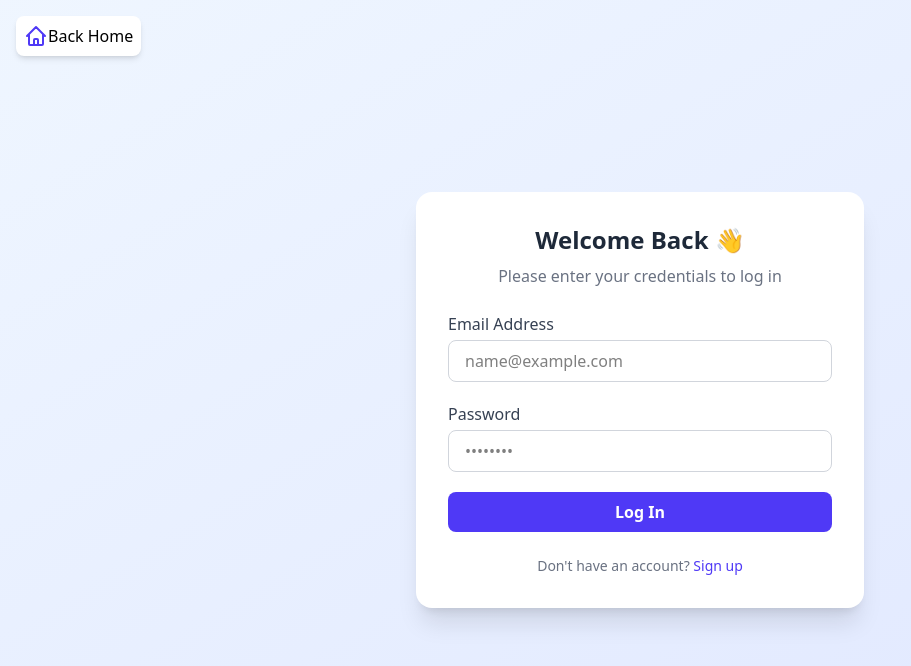
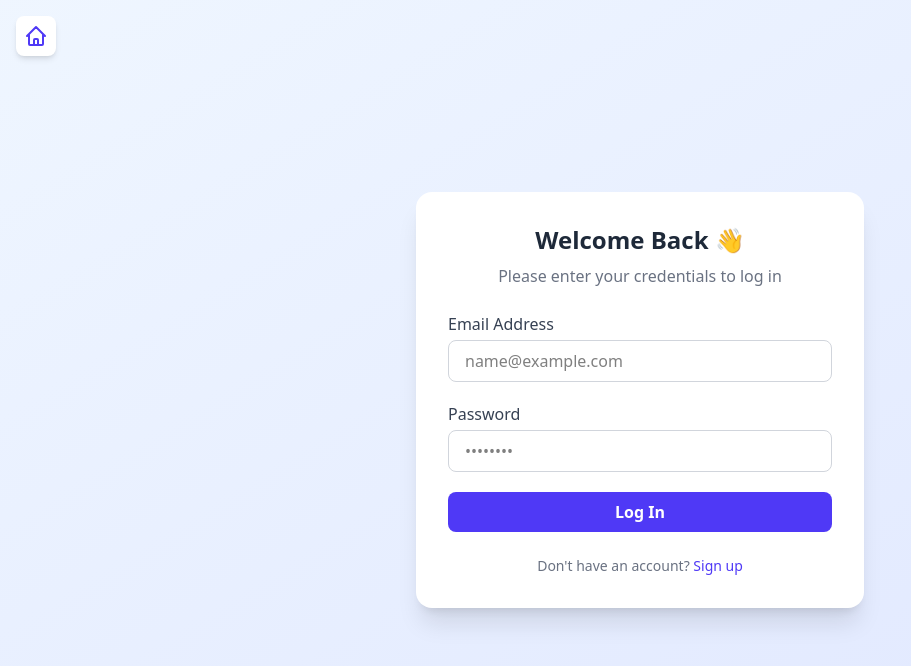
Before and after one commit to pannawat05/budget-tracker, a React (Vite) app: page /login in a window 1280 px wide. Shown: the top 666 px of the page, without its empty margins (0-911 px from the left). Built offline with nearby package versions, Linux system fonts and the light colour scheme; no server answers.

Commit message:
update style

```diff
--- a/src/App.css
+++ b/src/App.css
@@ -41,3 +41,9 @@ animation: slideDown 0.3s ease-in-out;
     transform: translateY(0);
   }
 }
+#box #s{
+  display: none;
+}
+#box:hover #s{
+ display: block;
+}
--- a/src/pages/Login.tsx
+++ b/src/pages/Login.tsx
@@ -34,7 +34,7 @@ function Login() {
         className="absolute top-4 left-4 p-2 bg-white rounded-lg shadow-md hover:shadow-lg transition-shadow"
         aria-label="Go to home"
       >
-        <div className="flex">
+        <div className="flex" id="box">
         <svg
           xmlns="http://www.w3.org/2000/svg"
           className="h-6 w-6 text-indigo-600"
@@ -49,7 +49,7 @@ function Login() {
             d="M3 12l2-2m0 0l7-7 7 7M5 10v10a1 1 0 001 1h3m10-11l2 2m-2-2v10a1 1 0 01-1 1h-3m-6 0a1 1 0 001-1v-4a1 1 0 011-1h2a1 1 0 011 1v4a1 1 0 001 1m-6 0h6"
           />
         </svg>
-        Back Home
+        <span id='s'>back home</span>
         </div>
       </a>
 
```
